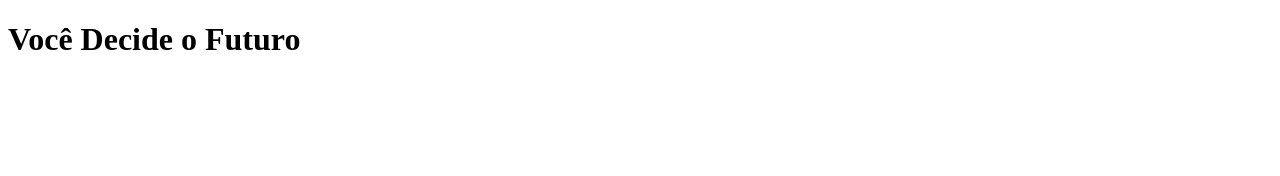
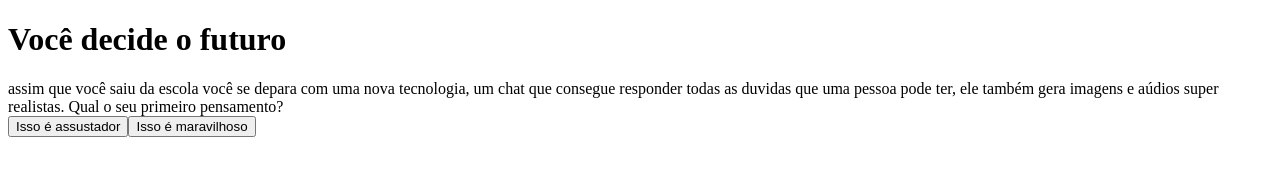
Before and after one commit to Kaua-R-d-S/kaua_voce_decide, a plain HTML site: page index.html in a window 1280 px wide. Drawn offline with Linux system fonts and the light colour scheme.

Commit message:
12/06/24

```diff
--- a/index.html
+++ b/index.html
@@ -10,12 +10,12 @@
 
       <body>
         <div class="caixa-principal">
-    <h1> Você Decide o Futuro </h1>
-    <div class="caixa-perguntas">
-      <div class="caixa-alternativas">
-        <div class="caixa-resultado">
-          <p class="texto-resultado"<></p>
-    </div
+          <h1>Você decide o futuro</h1>
+          <div class="caixa-perguntas"></div>
+          <div class="caixa-alternativas"></div>
+          <div class="caixa-resultado"></div>
+            <p class="texto-resultado"></p>
+          </div >
         </div>
           <script src="script.js"></script>
       </body>
--- a/script.js
+++ b/script.js
@@ -1,23 +1,23 @@
-const caixaPrincipal = document.querySelector(".caixa-perguntas");
 const caixaPrincipal = document.querySelector(".caixa-principal");
-const caixaPrincipal = document.querySelector(".caixa-alternativas");
-const caixaPrincipal = document.querySelector(".caixa-resultado");
-const caixaPrincipal = document.querySelector(".texto-resultado");
+const caixaPerguntas = document.querySelector(".caixa-perguntas");
+const caixaAlternativas = document.querySelector(".caixa-alternativas");
+const caixaResultado = document.querySelector(".caixa-resultado");
+const textoResultado = document.querySelector(".texto-resultado");
 
 const perguntas = [
     {
-    enunciado: "Pergunta 1",
+      enunciado: "assim que você saiu da escola você se depara com uma nova tecnologia, um chat que consegue responder todas as duvidas que uma pessoa pode ter, ele também gera imagens e aúdios super realistas. Qual o seu primeiro pensamento?",
       alternativas: [
-      "Resposta 1",
-      "Resposta 2",
+        "Isso é assustador",
+        "Isso é maravilhoso"
       ]
     },
 
     {
-    enunciado: "Pergunta 2",
+      enunciado: "Com a descoberta desta tecnologia, chamda inteligencia artifical (IA), uma prfessora de tecnoloogia de uma escola decidiu fazer muma sequência de aulas sobre essa ferramenta. No fim de uma aula ela pede que você escreva uma trabalho sobre o uso da IA em sala de aula. Qual atitude você toma?",
       alternativas: [
-      "Resposta 1",
-      "Resposta 2",
+        "utiliza uma ferramenta de busca na internet que utiliza IA para que ela ajude a encontrar informações relevantes para o trabalho e explique em uma linguagem que facilite o entendimnto.",
+        "escreve o trabalho com base nas conversas que teve com colegas, algumas pesquisas na internet e conhecimentos proprios sobre o tema."
       ]
     },
 
@@ -25,7 +25,7 @@ const perguntas = [
       enunciado: "Pergunta 3",
       alternativas: [
         "Resposta 1",
-      "Resposta 2",
+        "Resposta 2"
       ]
     },
 
@@ -33,7 +33,7 @@ const perguntas = [
       enunciado: "Pergunta 4",
       alternativas: [
         "Resposta 1",
-      "Resposta 2",
+        "Resposta 2"
       ]
     },
 
@@ -41,7 +41,27 @@ const perguntas = [
       enunciado: "Pergunta 5",
       alternativas: [
         "Resposta 1",
-      "Resposta 2",
+        "Resposta 2"
       ]
     }
 ];
+
+let atual = 0;
+let perguntaAtual;
+
+function mostraAlternativas() {
+  for (const alternativa of perguntaAtual.alternativas) {
+    const botaoAlternativas = document.createElement("button");
+    botaoAlternativas.textContent = alternativa;
+    caixaAlternativas.appendChild(botaoAlternativas);
+  }
+}
+
+
+function mostraPergunta() {
+  perguntaAtual = perguntas[atual];
+  caixaPerguntas.textContent = perguntaAtual.enunciado;
+  mostraAlternativas();
+}
+
+mostraPergunta();
```
Lines whose indentation alone changed are shown as unchanged.
